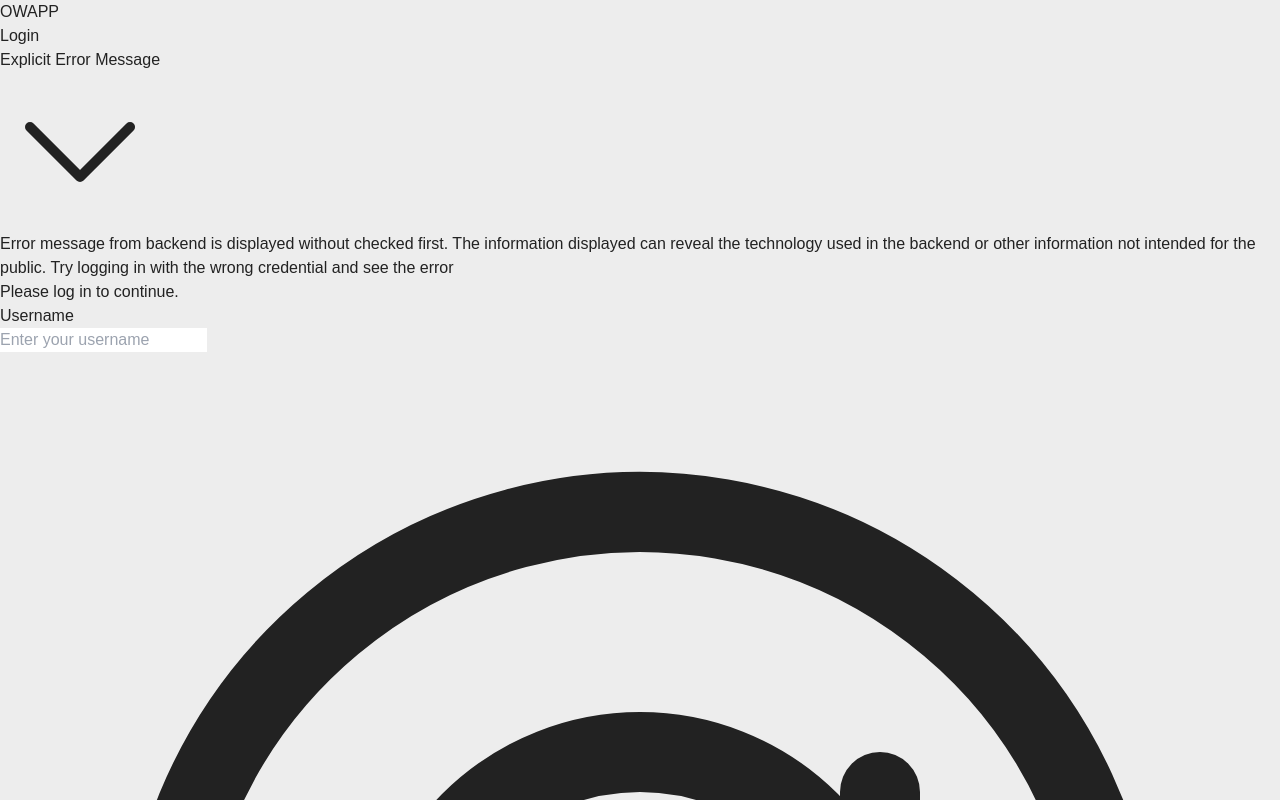
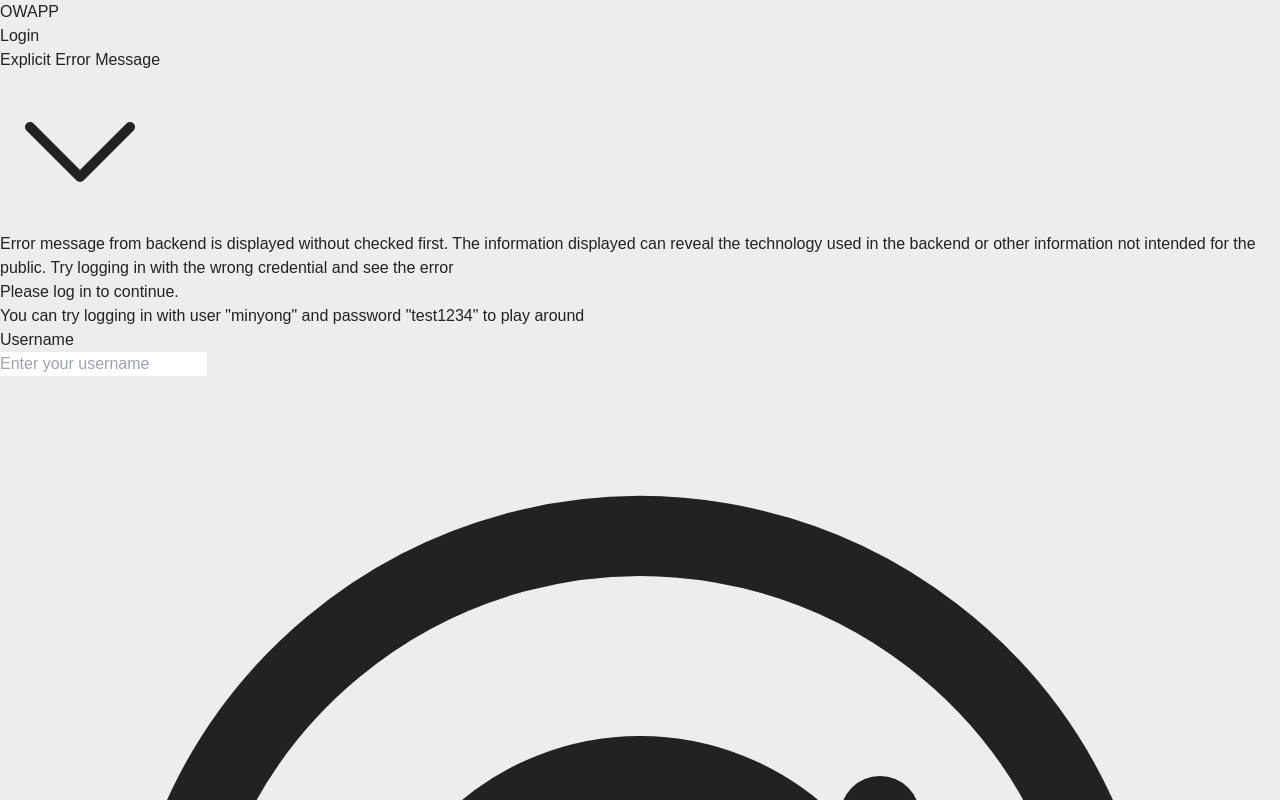
Before and after one commit to Luthfiaed/owapp-fe, a Next.js app: page /login in a window 1280 px wide. Shown: the top 800 px of the page. Built offline with nearby package versions, Linux system fonts and the light colour scheme; no server answers.

Commit message:
add test login info

```diff
--- a/src/app/login/page.tsx
+++ b/src/app/login/page.tsx
@@ -48,6 +48,7 @@ export default function LoginPage() {
           <div className="flex-1 rounded-lg bg-[var(--navbar)] px-6 pb-4 pt-8">
             <h1 className="mb-3 text-2xl">Please log in to continue.</h1>
             {isPending && <p>Loading...</p>}
+            <p className="text-xs">{`You can try logging in with user "minyong" and password "test1234" to play around`}</p>
             {!formState.success && (
               <Toast type="error" title="Login Failed">
                 {formState.message}
```
